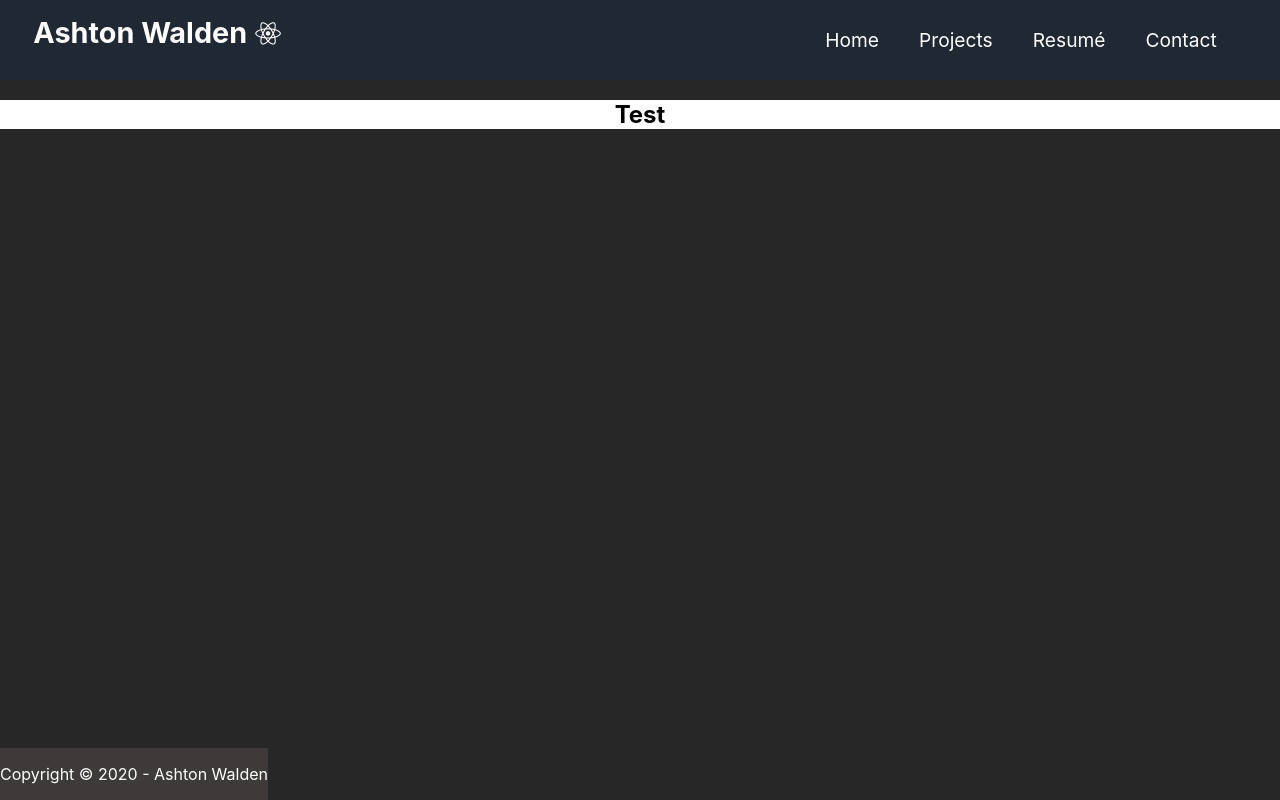
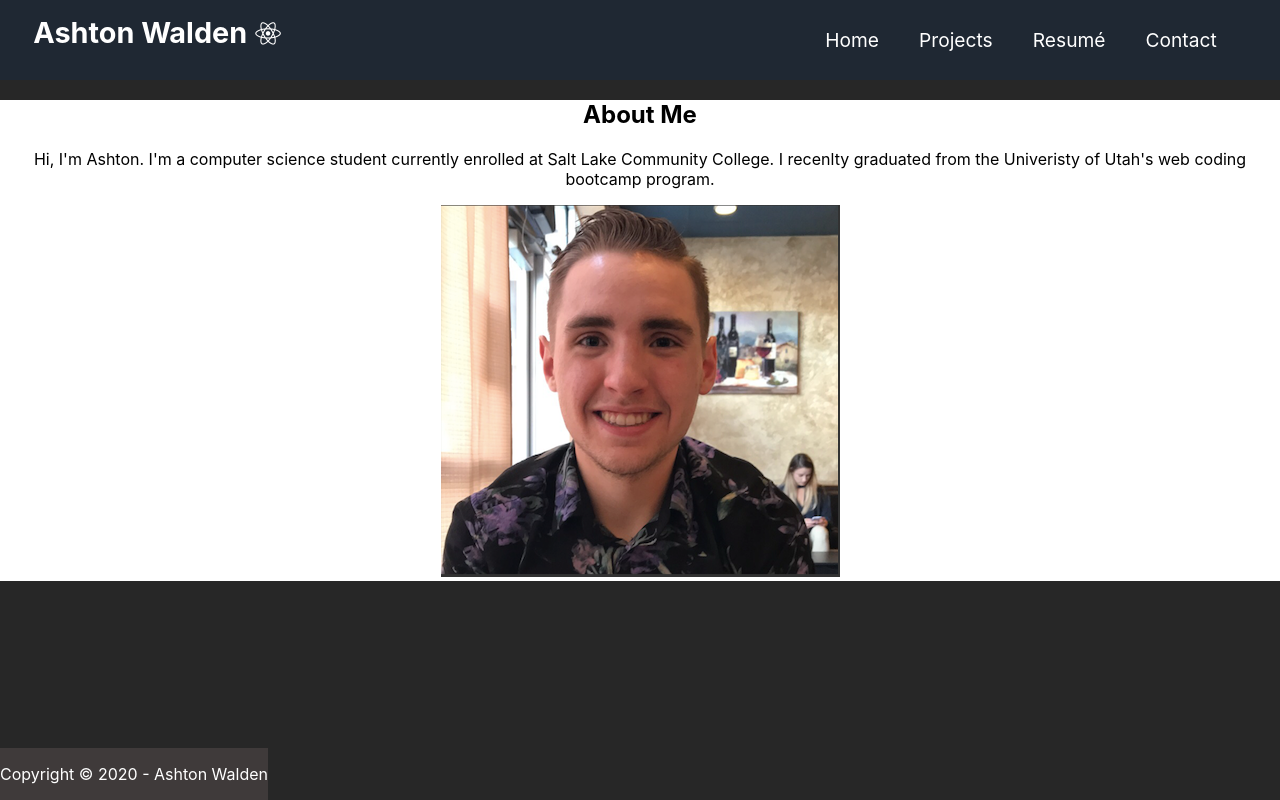
Before and after one commit to ashtonwalden34/react-portfolio, a React (Create React App) app: page / in a window 1280 px wide. Built offline with nearby package versions, Linux system fonts and the light colour scheme.

Commit message:
added about me & profile pic to home page

```diff
--- a/src/Pages/Home.js
+++ b/src/Pages/Home.js
@@ -2,9 +2,16 @@ import React from "react";
 
 const HOME = () => (
   <div>
-    <h2>
-      Test
+    <h2 className='aboutMeTitle'>
+      About Me
     </h2>
+    <p className='aboutMeBody'>
+      Hi, I'm Ashton. I'm a computer science student currently enrolled at Salt Lake Community College.
+      I recenlty graduated from the Univeristy of Utah's web coding bootcamp program.
+    </p>
+    <div className='profilePicContainer'>
+      <img src={require('../assets/profilePic.jpg')} alt='Profile Picture' className='profilePic'/>
+    </div>
   </div>
 );
 
```
Also changed, not shown: src/assets/profilePic.jpg (added).
